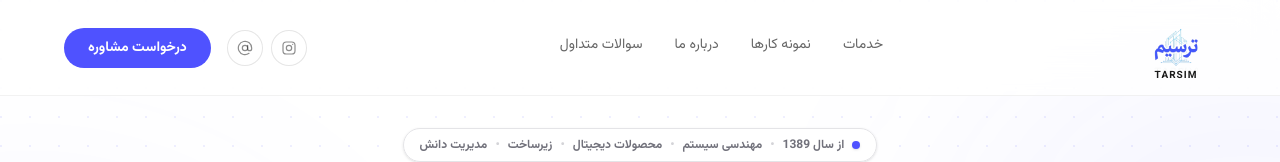
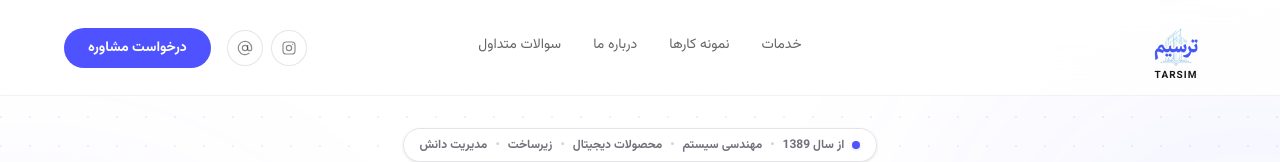
Before and after one commit to EhsaNik1996/tarsim-front, a Next.js app: page / in a window 1280 px wide. Shown: the top 162 px of the page. Built offline with nearby package versions, Linux system fonts and the light colour scheme.

Commit message:
fix: fix header align

```diff
--- a/app/components/Header.tsx
+++ b/app/components/Header.tsx
@@ -54,20 +54,20 @@ export default function Header() {
       className="fixed top-0 w-full z-50 glass-nav bg-white/80 backdrop-blur-md border-b border-stroke-gray"
       dir="rtl"
     >
-      <div className="flex flex-row justify-between items-center w-full px-6 xl:px-16 py-3 mx-auto">
+      <div className="relative flex flex-row justify-between items-center w-full px-6 xl:px-16 py-3 mx-auto">
         <Logo />
 
-        <div className="hidden md:flex items-center gap-8">
+        <ul className="absolute left-1/2 hidden -translate-x-1/2 items-center gap-8 md:flex">
           {navItems.map((item) => {
             const isActive = activeSection === item.id;
 
             return (
+              <li key={item.id}>
                 <Link
-                key={item.id}
                   href={`#${item.id}`}
                   onClick={() => setActiveSection(item.id)}
                   aria-current={isActive ? "location" : undefined}
-                className={`border-b-2 pb-1 text-sm transition-colors duration-300 ${
+                  className={`block border-b-2 pb-1 text-sm transition-colors duration-300 ${
                     isActive
                       ? "border-electric-blue font-bold text-electric-blue"
                       : "border-transparent text-on-surface-variant hover:text-electric-blue"
@@ -75,9 +75,10 @@ export default function Header() {
                 >
                   {item.label}
                 </Link>
+              </li>
             );
           })}
-        </div>
+        </ul>
 
         {/* بخش چپ: دکمه مشاوره (دسکتاپ) و منوی همبرگری موبایل */}
         <div className="flex items-center gap-4">
```
Lines whose indentation alone changed are shown as unchanged.
